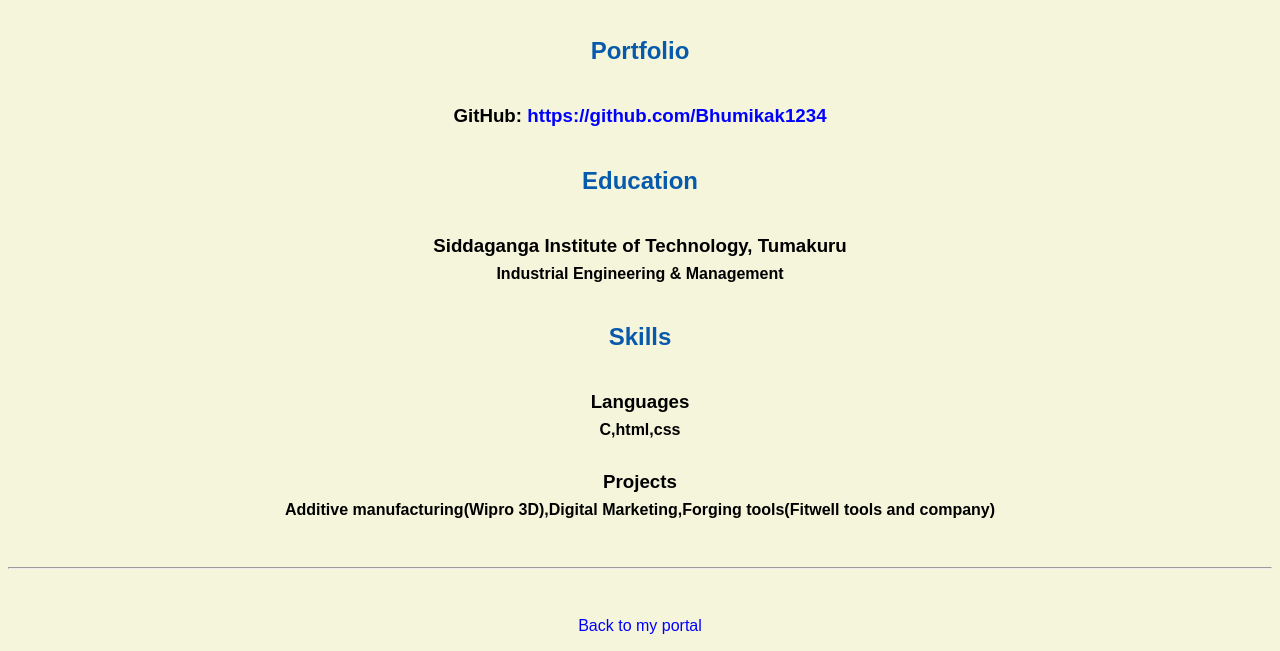
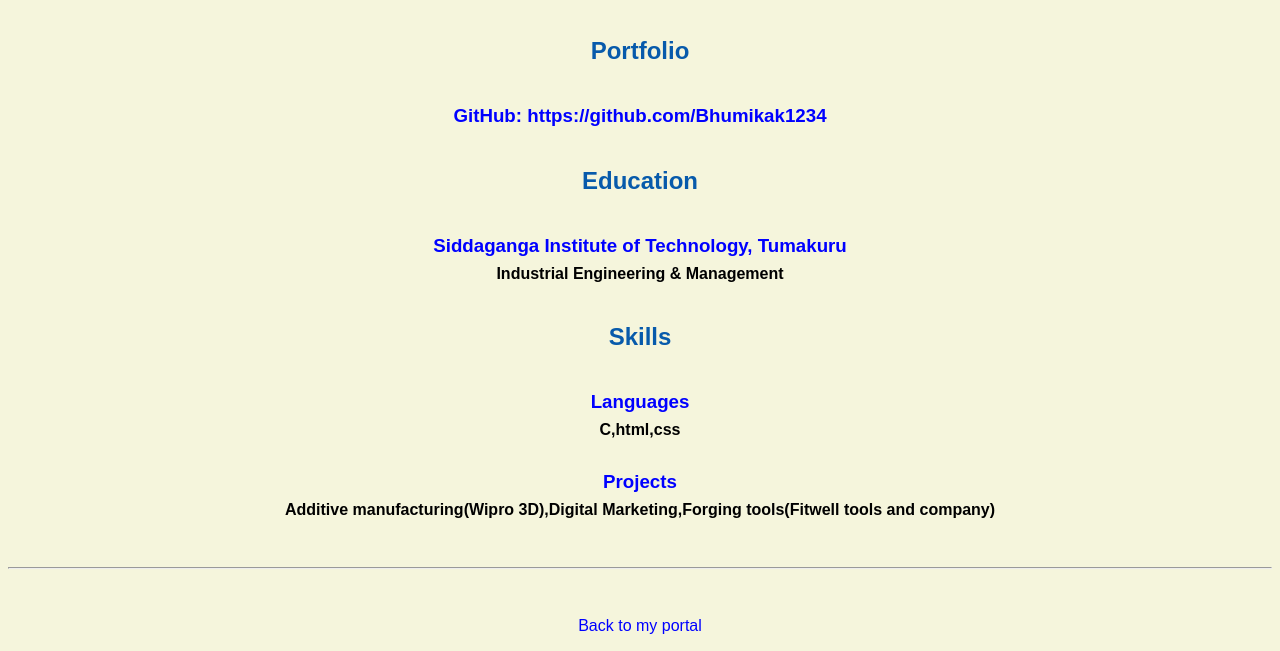
Before and after one commit to Bhumikak1234/Bhumikak1234.github.io, a plain HTML site: page resume.html in a window 1280 px wide. Shown: the part 172-823 px from the top of the page. Drawn offline with Linux system fonts and the light colour scheme.

Commit message:
Update resume.html

```diff
--- a/resume.html
+++ b/resume.html
@@ -34,6 +34,7 @@
         h3 {
             margin-bottom: 0;
             margin-top: 2rem;
+            Color: blue;
         }
         h4 {
             margin-bottom: 1rem;
```
